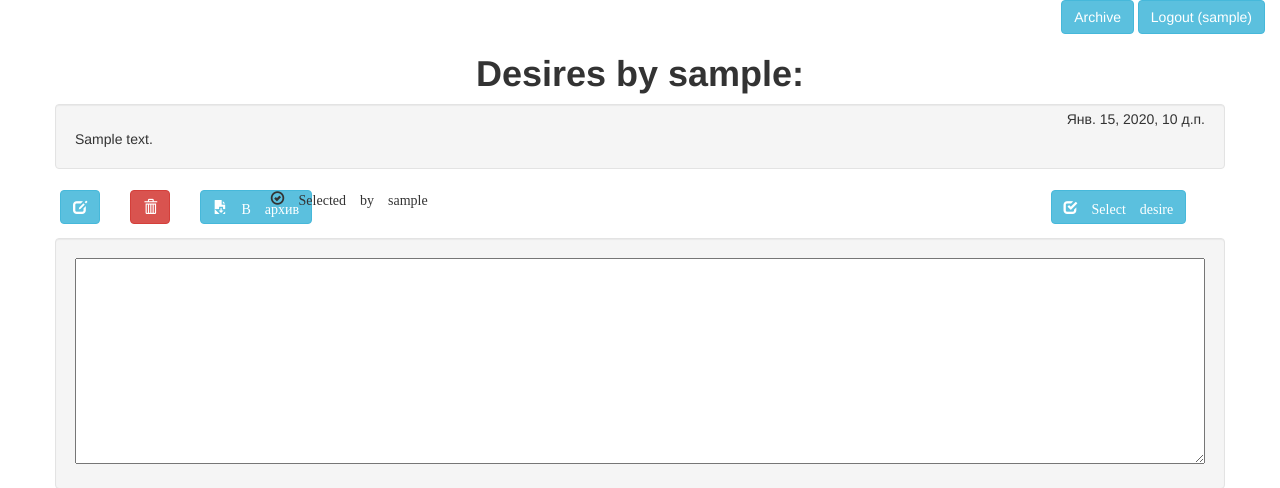
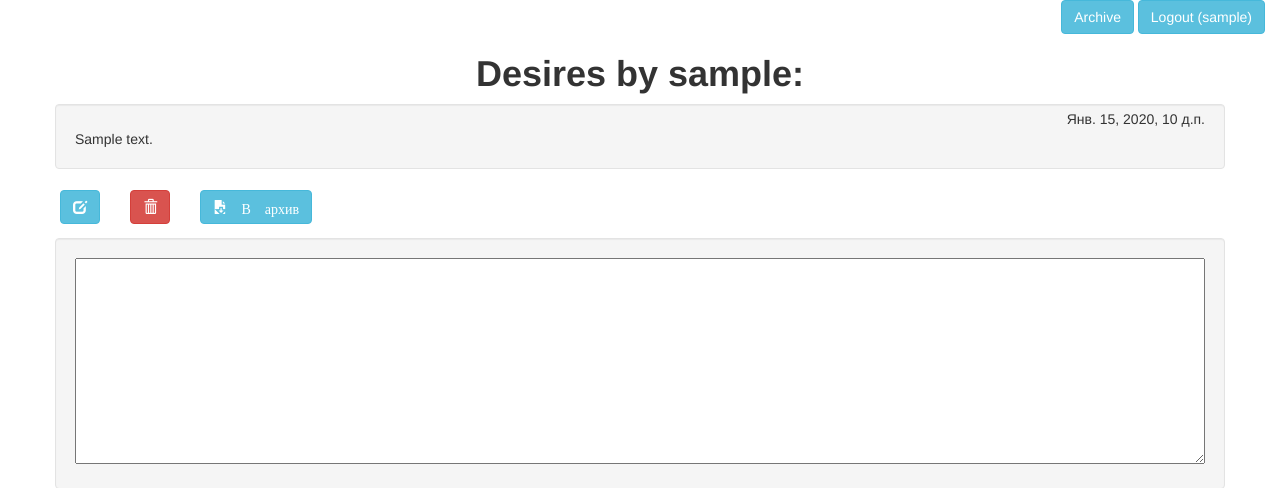
Before and after one commit to tarados/wishlist, a Django app: page /dreamers/1/ in a window 1280 px wide. Shown: the top 488 px of the page. Run offline with Django 3.2, Linux system fonts and the light colour scheme; a user stored in the database is signed in; tables that the repository leaves empty hold one stand-in row (values such as "Sample post"); parts of the project's set-up code (start-up, migrations or seed data) failed here and were passed over; some libraries are stand-ins or nearby versions.

Commit message:
add flags

```diff
--- a/wishapp/templates/dreamer.html
+++ b/wishapp/templates/dreamer.html
@@ -6,6 +6,7 @@
         {% for desire in desire2 %}
             <div class="row">
                 <div class="col-md-12 well desirestate-{{ desire.desire_state }}" id="desireinfo-{{ desire.id }}" style="">
+
                     <div class="date">{{ desire.date }}<br></div>
                     {{ desire.text|safe }}
                 </div>
@@ -15,32 +16,38 @@
                         <button type="submit" class="btn btn-info glyphicon glyphicon-save" value=""></button>
                     </form>
                 </div>
+                {% if is_owner %}
 {#                редактирование желания#}
-                <div class="col-md-2 {{ owner }}">
+                    <div class="col-md-2">
                         <button class="btn btn-info edit glyphicon glyphicon-edit" id="desirebutton-{{ desire.id }}"></button>
                     </div>
 {#                удаление желания#}
-                <div class="col-md-2 {{ owner }}">{{ owner }}
+                    <div class="col-md-2">
                         <form action="{% url 'deldesire' dreamer.id %}" method="post">{% csrf_token %}
                             <input type="hidden" name="deldesire"  value={{ desire.id }}>
                             <button type="submit"  class="btn btn-danger glyphicon glyphicon-trash" value=""></button>
                         </form>
                     </div>
 {#                архивирование желания#}
-                <div class="col-md-2 {{ owner }}">
+                    <div class="col-md-2">
                         <form action="{% url 'backupdesire' %}" method="post">
                             <input type="hidden" name="backupdesire"  value={{ desire.id }}>
                             <input type="hidden" name="dreamer_id"  value={{ dreamer.id }}>
                             <button type="submit"  class="btn btn-info glyphicon glyphicon-save-file" value=""> В архив</button>
                         </form>
                     </div>
+
+                {% endif %}
+                {% if is_loggedin %}
 {#                авторизацияпри выборе желания для покупки#}
-                <div class="col-md-2 {{ guest }}">
+                    <div class="col-md-2">
                         <form action="{% url 'login1' %}" method="get">
                             <input type="hidden" name="dreamer_id"  value={{ dreamer.id }}>
                             <button type="submit"  class="btn btn-info login_new_user glyphicon glyphicon-log-in" value=""></button>
                         </form>
                     </div>
+                {% endif %}
+                {% if is_choice %}
 {#            выбор желания для покупки#}
                     <div class="col-md-8">
                         <i class="glyphicon glyphicon-ok-circle select_desire labelselect" id="labelselect-{{ desire.id }}" aria-hidden="true">
@@ -57,20 +64,21 @@
                                 Select desire</button>
                         </form>
                     </div>
-                <i class="glyphicon glyphicon-ok-circle hidden labelselect" id="labelselect-{{ desire.id }}" aria-hidden="true">
-                    Selected by {{ username }}</i>
+                {% endif %}
             </div>
         {% endfor %}
+        {% if is_owner %}
 {#    блок добавления желаний#}
             <div class="row">
                 <form action="{% url 'adddesire' dreamer.id %}" class="button" method="post" >{% csrf_token %}
-                <div class="col-md-12 well {{ owner }}">
+                    <div class="col-md-12 well">
                         {{ form.desire_text}}
                     </div>
-                <div class="col-md-2 {{ owner }}">
+                    <div class="col-md-2">
                         <button type="submit" class="btn btn-info glyphicon glyphicon-pencil" value=""></button>
                     </div>
                 </form>
             </div>
+        {% endif %}
     </div>
 {% endblock %}
--- a/wishapp/views.py
+++ b/wishapp/views.py
@@ -47,10 +47,12 @@ def dreamer(request, dreamer_id):
     username = user.username
     user_id = user.id
     arg['date_now'] = datetime.datetime.now()
-    if username == '':
-        owner = 'hidden'
-    else:
-        guest = 'hidden'
+    is_owner = user_id == int(dreamer_id)
+    is_loggedin = user_id is None
+    is_choice = user_id != int(dreamer_id)
+    print(is_owner)
+    print(is_loggedin)
+    print(is_choice)
     return render_to_response('dreamer.html', locals())
 
 
```
Lines whose indentation alone changed are shown as unchanged.
